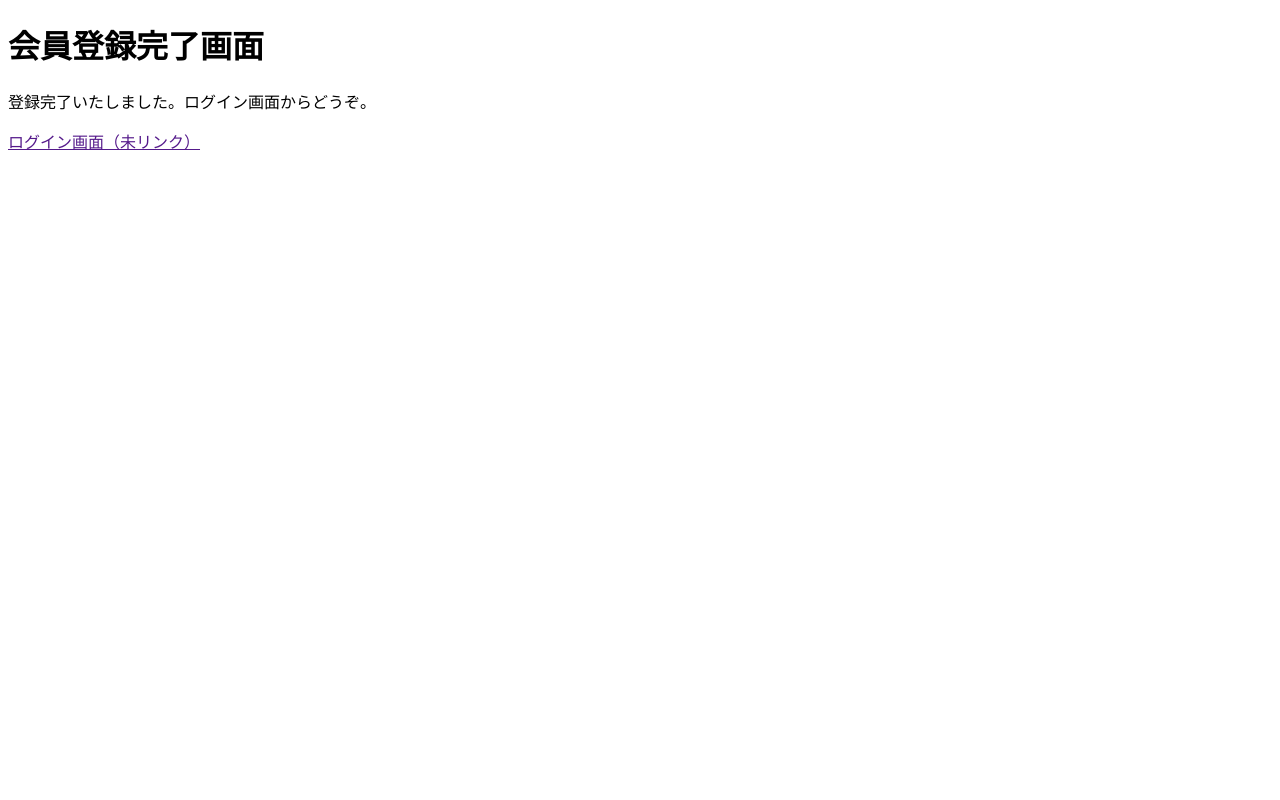
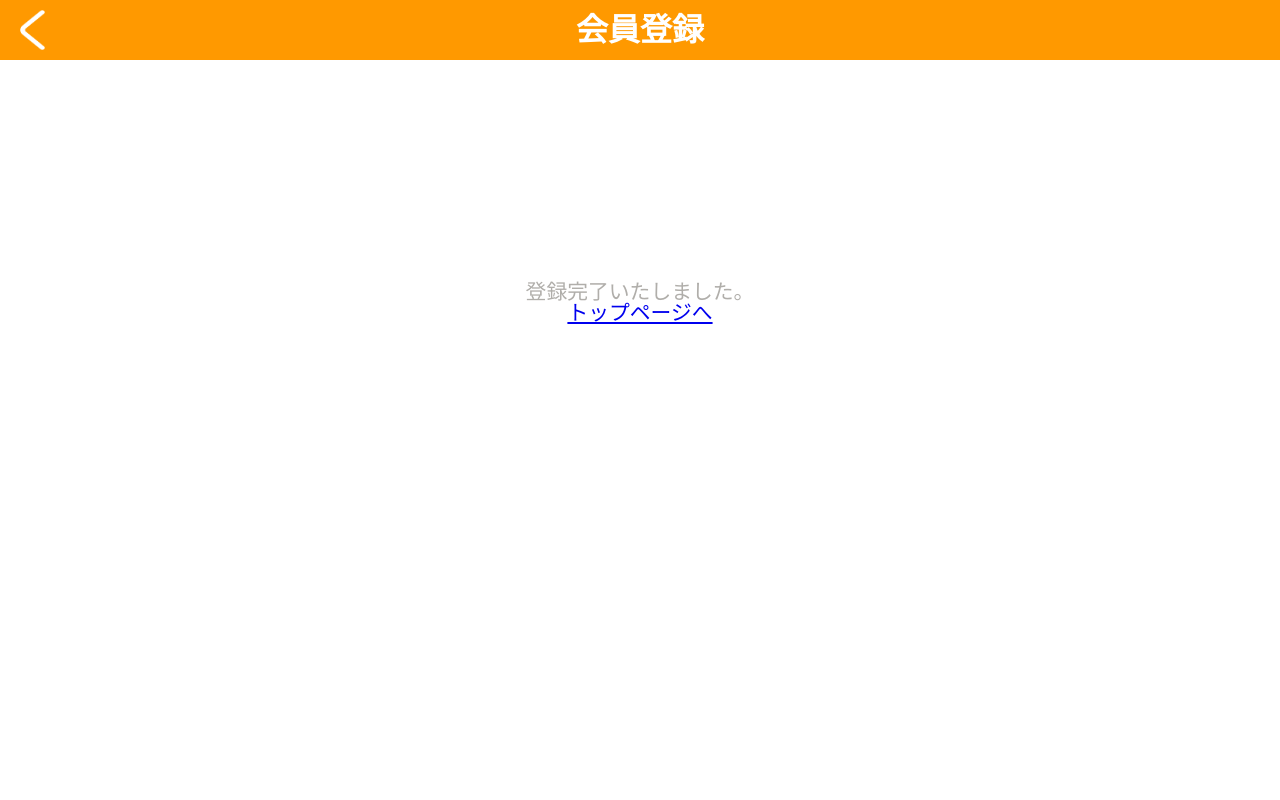
Before and after one commit to Astoremica/BuyMyToys, a PHP site: page /tpl/regist/complete.php in a window 1280 px wide. Run offline with PHP 8.4, Linux system fonts and the light colour scheme; data that the repository does not hold is empty; some libraries are stand-ins or nearby versions.

Commit message:
会員登録まで完了しました。

```diff
--- a/tpl/main/lineup.php
+++ b/tpl/main/lineup.php
@@ -7,7 +7,7 @@
         <span class="product_title"><?php echo $reco['title'] ?></span>
           <div class="price_fav">
             <span class="price">&yen;<?php echo $reco['price']; ?></span>
-          <img src="./images/materials/heart.png" alt="ハート">
+          <img id="favo_icon" src="./images/materials/heart.png" alt="ハート">
         </div>
       </a>
     </div>
--- a/tpl/regist/complete.php
+++ b/tpl/regist/complete.php
@@ -2,26 +2,37 @@
 <html>
 
 <head>
+    <meta charset="utf-8">
+    <meta name="viewport" content="width=device-width, initial-scale=1.0">
+    <!-- ホーム画面に追加時アドレスバー非表示 -->
+    <meta name="apple-mobile-web-app-capable" content="yes">
+    <link rel="stylesheet" href="./css/reset.css">
+    <!-- 会員登録時CSS -->
+    <link rel="stylesheet" href="./css/regist_style.css">
+    <link href="https://fonts.googleapis.com/css?family=Noto+Sans+JP:100,500,900&amp;subset=japanese" rel="stylesheet">
+    <link href="./images/materials/toys_boy_white.png">
     <title>会員登録完了画面</title>
-    <meta charset="utf-8">
 </head>
 
 <body>
 
-    <?php if (count($errors) === 0) : ?>
-        <h1>会員登録完了画面</h1>
+    <header>
+        <h1>会員登録</h1>
+        <p id="back_button"><a href="#" onclick="history.back(); return false;"><img src="./images/materials/back_arrow.png" alt="戻る"></a></p>
+    </header>
+    <div id="message">
+        <?php if (count($errors) === 0) : ?>
 
-        <p>登録完了いたしました。ログイン画面からどうぞ。</p>
-        <p><a href="">ログイン画面（未リンク）</a></p>
+            <p id="send_mail_message">登録完了いたしました。<br><a href="<?php echo BASE_URL; ?>index.php">トップページへ</a></p>
 
-    <?php elseif (count($errors) > 0) : ?>
+        <?php elseif (count($errors) > 0) : ?>
 
-        <?php foreach ($errors as $value) : ?>
-            <p><?php echo $value; ?></p>
-        <?php endforeach; ?>
+            <?php foreach ($errors as $value) : ?>
+                <p id="send_mail_message"><?php echo $value; ?></p>
+            <?php endforeach; ?>
 
-    <?php endif; ?>
-
+        <?php endif; ?>
+    </div>
 </body>
 
 </html>
```
Also changed, not shown: js/others.js (+12 -0 lines).
